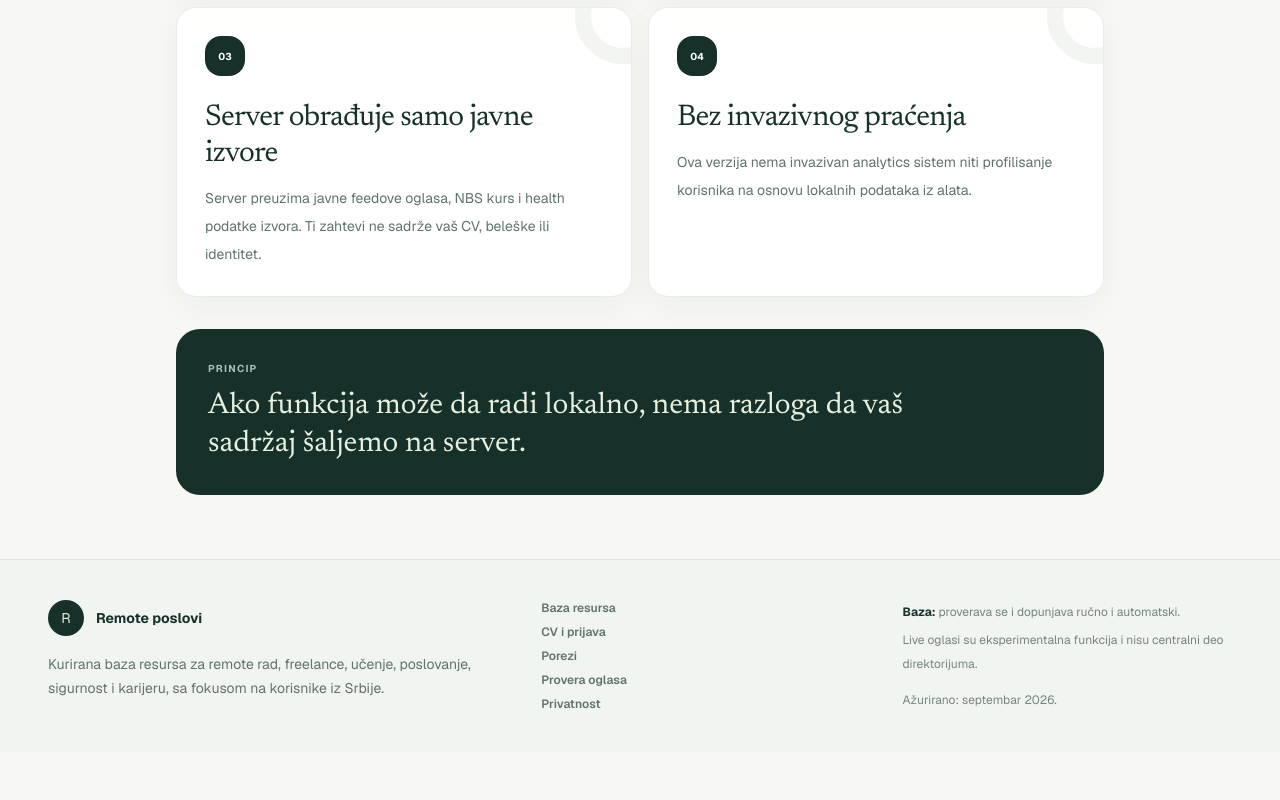
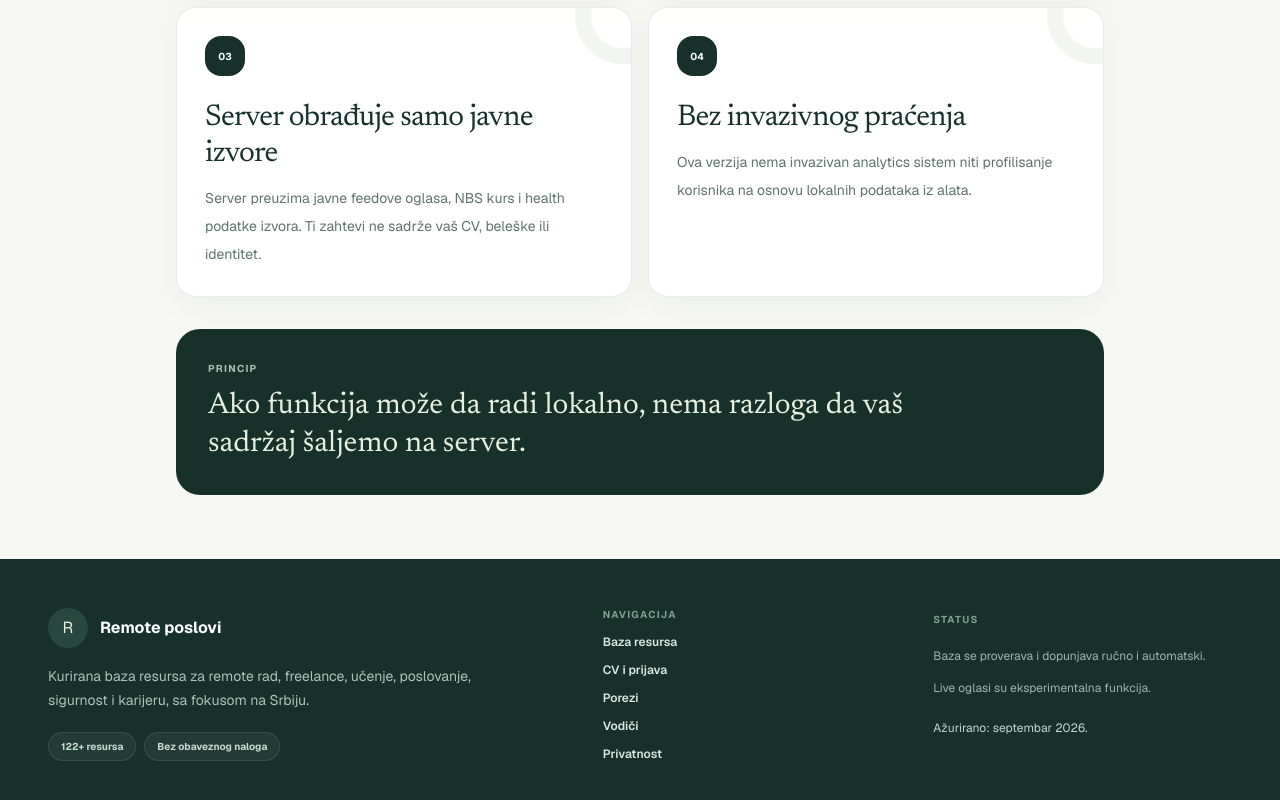
Before and after one commit to zoxknez/remoteposlovi, a Next.js app: page /privatnost in a window 1280 px wide. Shown: the part 811-1611 px from the top of the page. Before the commit the page ends 1563 px from the top, so only its background shows below. Built offline with nearby package versions, Linux system fonts and the light colour scheme.

Commit message:
Premium footer

```diff
--- a/src/components/SiteFooter.tsx
+++ b/src/components/SiteFooter.tsx
@@ -1,26 +1,11 @@
 import Link from "next/link";
 
 export function SiteFooter() {
-  return (
-    <footer className="mt-auto border-t border-[#17312a]/8 bg-[#f1f5ef] px-5 py-10 text-sm text-[#60736b] md:px-12">
-      <div className="mx-auto grid max-w-[1540px] gap-8 md:grid-cols-[1.4fr_1fr_1fr]">
-        <div>
-          <div className="flex items-center gap-3"><span className="logo-icon grid size-9 place-items-center rounded-full bg-[#17312a] text-[#e7f0df]">R</span><strong className="text-[#17312a]">Remote poslovi</strong></div>
-          <p className="mt-4 max-w-md leading-6">Kurirana baza resursa za remote rad, freelance, učenje, poslovanje, sigurnost i karijeru, sa fokusom na korisnike iz Srbije.</p>
-        </div>
-        <nav className="grid content-start gap-2 text-xs font-semibold" aria-label="Podnožje">
-          <Link href="/izvori" className="hover:text-[#17312a]">Baza resursa</Link>
-          <Link href="/alati" className="hover:text-[#17312a]">CV i prijava</Link>
-          <Link href="/porez" className="hover:text-[#17312a]">Porezi</Link>
-          <Link href="/provera-oglasa" className="hover:text-[#17312a]">Provera oglasa</Link>
-          <Link href="/privatnost" className="hover:text-[#17312a]">Privatnost</Link>
-        </nav>
-        <div className="text-xs leading-6 text-[#75857e]">
-          <p><strong className="text-[#17312a]">Baza:</strong> proverava se i dopunjava ručno i automatski.</p>
-          <p className="mt-1">Live oglasi su eksperimentalna funkcija i nisu centralni deo direktorijuma.</p>
-          <p className="mt-3">Ažurirano: septembar 2026.</p>
-        </div>
-      </div>
-    </footer>
-  );
+  return <footer className="mt-auto border-t border-[#17312a]/8 bg-[#17312a] px-5 py-10 text-[#dce7e1] md:px-12 md:py-12">
+    <div className="mx-auto grid max-w-[1540px] gap-8 md:grid-cols-[1.4fr_.8fr_.8fr]">
+      <div><div className="flex items-center gap-3"><span className="logo-icon grid size-10 place-items-center rounded-full bg-[#28483f] text-[#e7f0df]">R</span><strong className="text-white">Remote poslovi</strong></div><p className="mt-4 max-w-md text-sm leading-6 text-[#afc2b9]">Kurirana baza resursa za remote rad, freelance, učenje, poslovanje, sigurnost i karijeru, sa fokusom na Srbiju.</p><div className="mt-5 flex flex-wrap gap-2"><span className="rounded-full border border-white/10 bg-white/5 px-3 py-1.5 text-[10px] font-bold text-[#c9d8d1]">122+ resursa</span><span className="rounded-full border border-white/10 bg-white/5 px-3 py-1.5 text-[10px] font-bold text-[#c9d8d1]">Bez obaveznog naloga</span></div></div>
+      <nav className="grid content-start gap-3 text-xs font-semibold" aria-label="Podnožje"><p className="text-[10px] font-bold uppercase tracking-[.13em] text-[#7fa091]">Navigacija</p><Link href="/izvori" className="hover:text-white">Baza resursa</Link><Link href="/alati" className="hover:text-white">CV i prijava</Link><Link href="/porez" className="hover:text-white">Porezi</Link><Link href="/vodici" className="hover:text-white">Vodiči</Link><Link href="/privatnost" className="hover:text-white">Privatnost</Link></nav>
+      <div className="text-xs leading-6 text-[#9fb5ab]"><p className="text-[10px] font-bold uppercase tracking-[.13em] text-[#7fa091]">Status</p><p className="mt-3">Baza se proverava i dopunjava ručno i automatski.</p><p className="mt-2">Live oglasi su eksperimentalna funkcija.</p><p className="mt-4 text-[#c7d6cf]">Ažurirano: septembar 2026.</p></div>
+    </div>
+  </footer>;
 }
```
